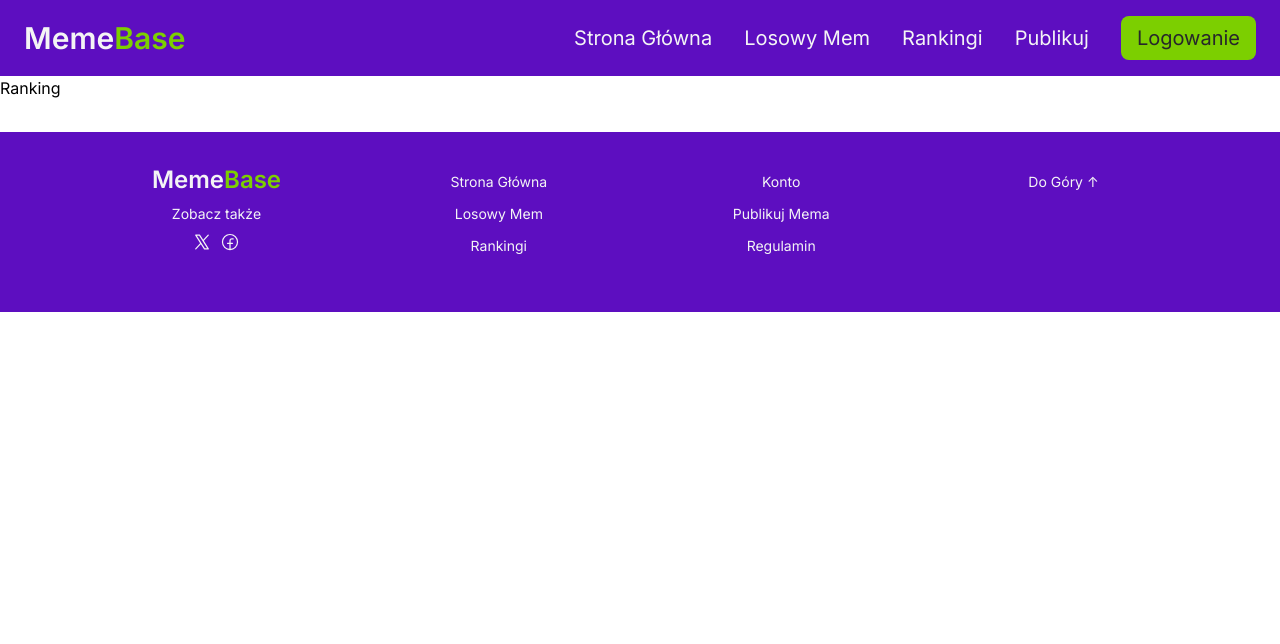
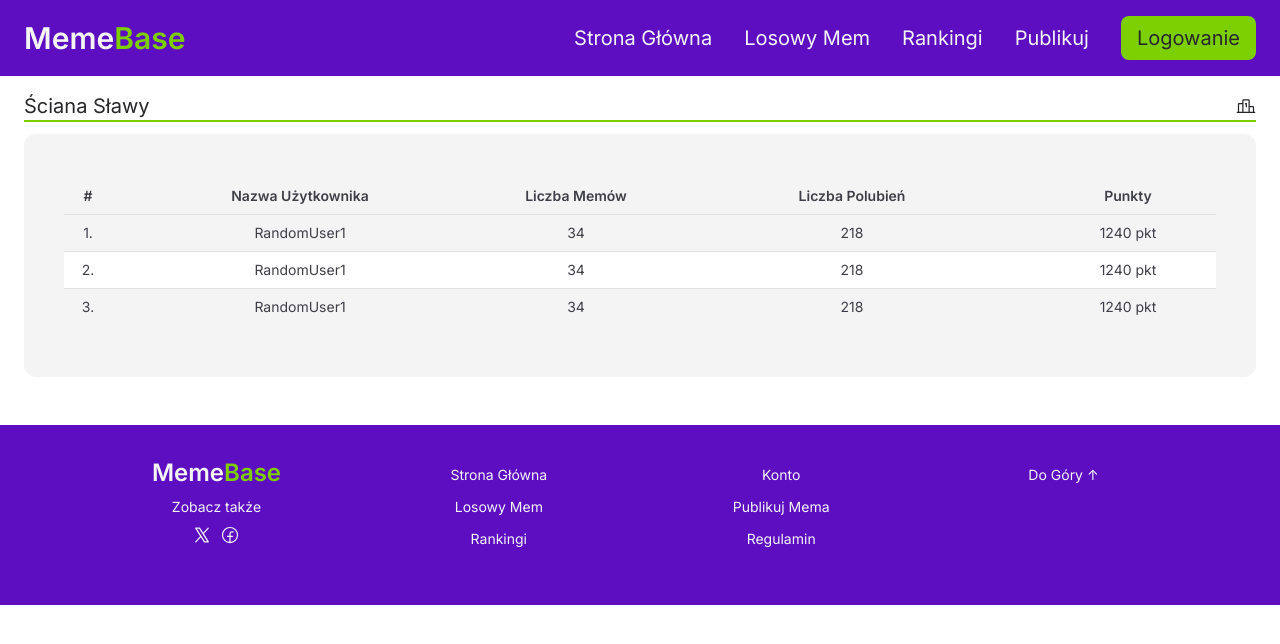
Before and after one commit to iProXDPL/MemeBase-PAW-TR, a React (Vite) app in the folder frontend/: page /ranking in a window 1280 px wide. Shown: the top 644 px of the page. Built offline with nearby package versions, Linux system fonts and the light colour scheme.

Commit message:
ranking tabela

```diff
--- /dev/null
+++ b/frontend/src/features/memes/MemePageNavigation.jsx
@@ -0,0 +1,20 @@
+import { ArrowLeft, ArrowRight } from "@phosphor-icons/react";
+
+function MemePageNavigation() {
+  return (
+    <div className="flex items-center justify-between">
+      <button>
+        <ArrowLeft />
+      </button>
+      <div className="flex items-center justify-center">
+        <input type="number" min="1" className="bg-zinc-400 p-4" />
+        <span> / 7</span>
+      </div>
+      <button>
+        <ArrowRight />
+      </button>
+    </div>
+  );
+}
+
+export default MemePageNavigation;
--- /dev/null
+++ b/frontend/src/features/ranking/BestUsers.jsx
@@ -0,0 +1,17 @@
+import RankingTable from "./RankingTable";
+import RankingTitle from "./RankingTitle";
+import { Ranking } from "@phosphor-icons/react";
+
+function BestUsers() {
+  return (
+    <div className="px-6 py-4 text-zinc-800">
+      <RankingTitle>
+        <h2>Ściana Sławy</h2>
+        <Ranking />
+      </RankingTitle>
+      <RankingTable />
+    </div>
+  );
+}
+
+export default BestUsers;
--- /dev/null
+++ b/frontend/src/features/ranking/RankingTable.jsx
@@ -0,0 +1,36 @@
+import Card from "../../ui/Card";
+import RankingTableHeader from "./RankingTableHeader";
+import RankingTableUser from "./RankingTableUser";
+
+function RankingTable() {
+  return (
+    <Card>
+      <div className="divide-y-[1px] divide-zinc-200 overflow-x-auto py-5">
+        <RankingTableHeader />
+        <RankingTableUser
+          place="1."
+          username="RandomUser1"
+          memeCount="34"
+          likesCount="218"
+          points="1240"
+        />
+        <RankingTableUser
+          place="2."
+          username="RandomUser1"
+          memeCount="34"
+          likesCount="218"
+          points="1240"
+        />
+        <RankingTableUser
+          place="3."
+          username="RandomUser1"
+          memeCount="34"
+          likesCount="218"
+          points="1240"
+        />
+      </div>
+    </Card>
+  );
+}
+
+export default RankingTable;
--- /dev/null
+++ b/frontend/src/features/ranking/RankingTableHeader.jsx
@@ -0,0 +1,13 @@
+function RankingTableHeader() {
+  return (
+    <div className="flex min-w-fit flex-row justify-between gap-4 pb-2 text-sm font-semibold text-nowrap text-zinc-700">
+      <div className="w-12 text-center">#</div>
+      <div className="w-44 text-center">Nazwa Użytkownika</div>
+      <div className="w-44 text-center">Liczba Memów</div>
+      <div className="w-44 text-center">Liczba Polubień</div>
+      <div className="w-44 text-center">Punkty</div>
+    </div>
+  );
+}
+
+export default RankingTableHeader;
--- /dev/null
+++ b/frontend/src/features/ranking/RankingTableUser.jsx
@@ -0,0 +1,15 @@
+function RankingTableUser({ place, username, memeCount, likesCount, points }) {
+  return (
+    <div
+      className={`flex min-w-fit items-center justify-between gap-4 ${place % 2 === 0 ? "bg-white" : "bg-zinc-100"} py-2 text-sm text-zinc-700`}
+    >
+      <div className="w-12 text-center">{place}</div>
+      <div className="w-44 text-center">{username}</div>
+      <div className="w-44 text-center">{memeCount}</div>
+      <div className="w-44 text-center">{likesCount}</div>
+      <div className="w-44 text-center">{points} pkt</div>
+    </div>
+  );
+}
+
+export default RankingTableUser;
--- /dev/null
+++ b/frontend/src/features/ranking/RankingTitle.jsx
@@ -0,0 +1,9 @@
+function RankingTitle({ children }) {
+  return (
+    <div className="mb-3 flex items-center justify-between border-b-2 border-b-lime-500 text-xl">
+      {children}
+    </div>
+  );
+}
+
+export default RankingTitle;
--- a/frontend/src/pages/MainPage.jsx
+++ b/frontend/src/pages/MainPage.jsx
@@ -1,16 +1,18 @@
 import MemeCard from "../features/memes/MemeCard";
+import MemePageNavigation from "../features/memes/MemePageNavigation";
 import memeUrl1 from "../images/Meme.png";
 import memeUrl2 from "../images/image.png";
 
 function MainPage() {
   return (
-    <div className="py-8 px-6 flex flex-col sm:gap-12 gap-6 ">
+    <div className="flex flex-col gap-6 px-6 py-8 sm:gap-12">
       <MemeCard
         memeUrl={memeUrl1}
         textMeme="Lorem ipsum dolor sit amet, consectetur adipiscing elit."
       />
       <MemeCard memeUrl={memeUrl2} />
       <MemeCard memeUrl={memeUrl1} />
+      <MemePageNavigation />
     </div>
   );
 }
--- a/frontend/src/pages/Ranking.jsx
+++ b/frontend/src/pages/Ranking.jsx
@@ -1,5 +1,11 @@
+import BestUsers from "../features/ranking/BestUsers";
+
 function Ranking() {
-  return <div>Ranking</div>;
+  return (
+    <div>
+      <BestUsers />
+    </div>
+  );
 }
 
 export default Ranking;
--- a/frontend/src/ui/Card.jsx
+++ b/frontend/src/ui/Card.jsx
@@ -1,6 +1,6 @@
 function Card({ children }) {
   return (
-    <div className="bg-zinc-100 sm:py-8 sm:px-10 py-4 px-6 rounded-xl">
+    <div className="rounded-xl bg-zinc-100 px-6 py-4 sm:px-10 sm:py-8">
       {children}
     </div>
   );
```
